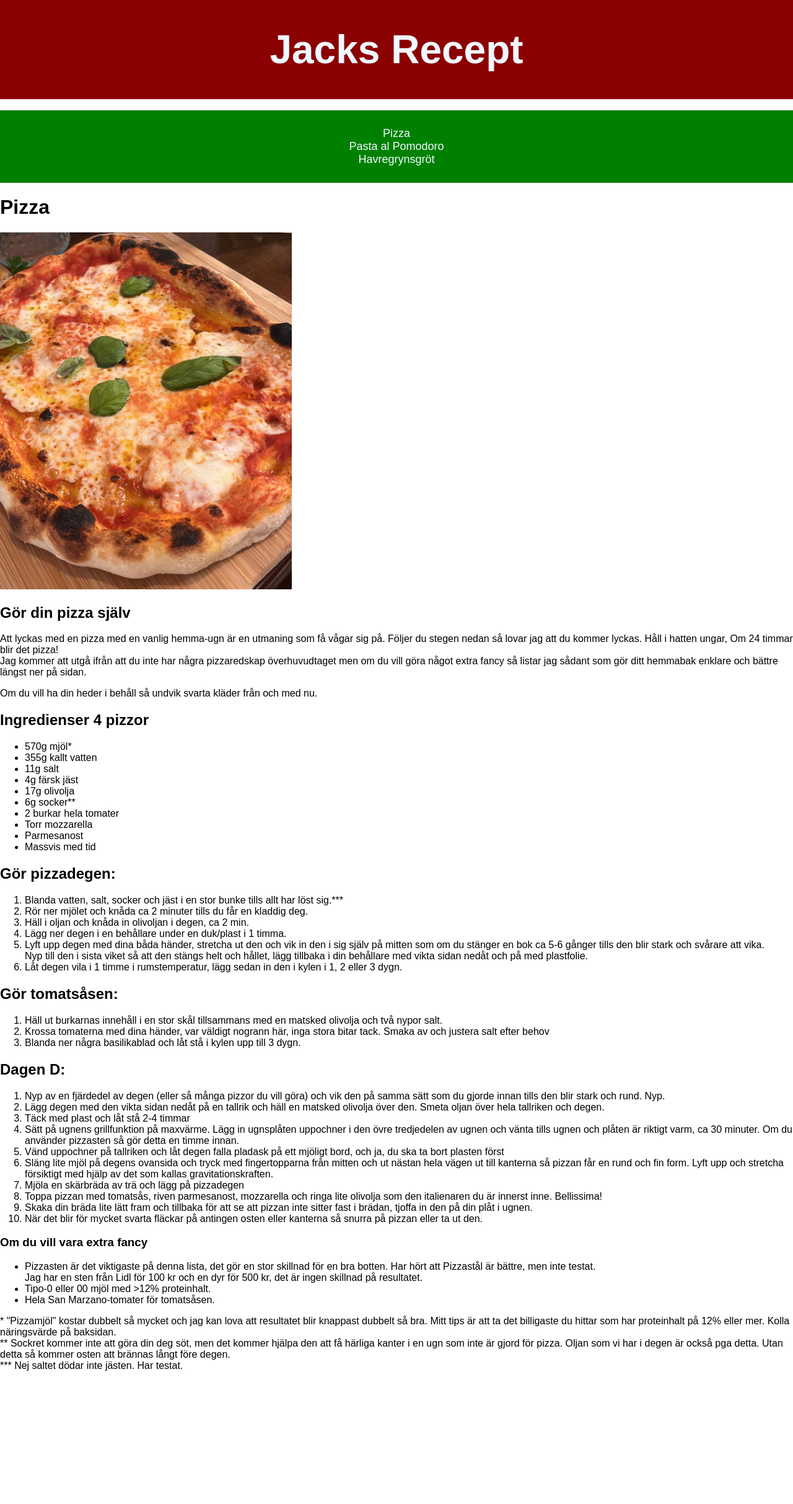
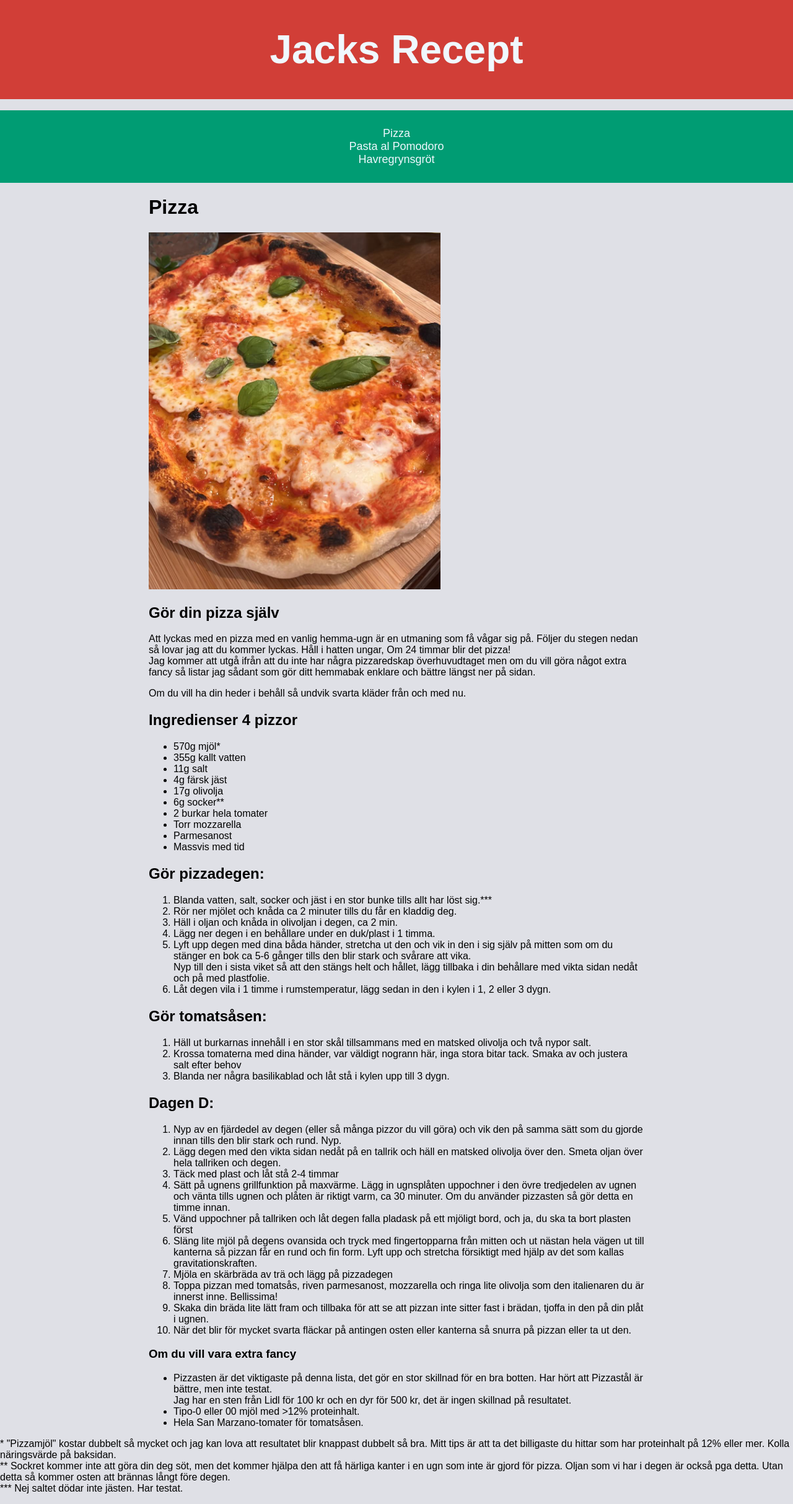
Before and after one commit to Katzler/jacks-recipes, a plain HTML site: page recipes/pizza.html in a window 1280 px wide. Shown: the whole page at 62% size. Before the commit the page ends 2229 px from the top, so only its background shows below. Drawn offline with Linux system fonts and the light colour scheme.

Commit message:
Make divs and center content

```diff
--- a/css/styles.css
+++ b/css/styles.css
@@ -1,14 +1,27 @@
+
+
 body {
+    background-color:#DFE0E6;
     font-family: sans-serif;
-    margin: 0;
-    padding: 0;
+    margin: 0em;
+    padding: 0em;
 }
+
+.headerSection {
+    margin: 0 auto;
+    max-width: 800px;
+
+}
+
+.todoSection {
+    margin: 0 auto;
+    max-width: 800px;
+  }
 
 header {
     display: flex;
     justify-content: center;
-    text-align: center;
-    background-color:darkred;
+    background-color:#D13E37;
     color: white;
     font-size: 32px;
     font-weight: lighter;
@@ -24,7 +37,7 @@ header a {
     color: white;
     text-align: center;
     padding: 1.5em;
-    background-color: green;
+    background-color:#009C73;
     color: white;
     font-size: 18px;
 }
@@ -35,7 +48,7 @@ header a {
 
 .allRecipes a:hover {
     font-size: 25px;
-    color: black;
+    color: #FCBF0D;
 }
 
 footer {
@@ -44,6 +57,6 @@ footer {
     position: absolute;
     bottom: 0;
     width: 100%;
-    background-color: orange;
+    background-color: #FCBF0D;
     font-size: 10px;
 }
--- a/recipes/pizza.html
+++ b/recipes/pizza.html
@@ -16,14 +16,18 @@
         <li><a href="../recipes/pastaalpomodoro.html" alt="Link to Pasta Pomodoro">Pasta al Pomodoro</a></li>
         <li><a href="../recipes/grot.html" alt="Länk till Haveregrynsgröt">Havregrynsgröt</a></li>
     </ul>
+        <div class="headerSection">
     <h1>Pizza</h1>
     <img src="../images/pizza.png" alt="En rykande pizza som ser helt fantastisk ut.">
+
     <h2>Gör din pizza själv</h2>
     <p>Att lyckas med en pizza med en vanlig hemma-ugn är en utmaning som få vågar sig på. Följer du stegen nedan så lovar jag att du kommer lyckas. Håll i hatten ungar,  Om 24 timmar blir det pizza!
     <br> Jag kommer att utgå ifrån att du inte har några pizzaredskap överhuvudtaget men om du vill göra något extra fancy så listar jag sådant som gör ditt hemmabak enklare och bättre längst ner på sidan.</p>
     <p>Om du vill ha din heder i behåll så undvik svarta kläder från och med nu.</p>
+    </div>
+    <div class="todoSection">
     <h2>Ingredienser 4 pizzor</h2>
-    <p><ul>
+    <ul>
         <li>570g mjöl*</li>
         <li>355g kallt vatten</li>
         <li>11g salt</li>
@@ -34,9 +38,8 @@
         <li>Torr mozzarella</li>
         <li>Parmesanost</li>
         <li>Massvis med tid</li>
-    </ul></p>
+    </ul>
     <h2>Gör pizzadegen:</h2>
-    <p>
         <ol>
             <li>Blanda vatten, salt, socker och jäst i en stor bunke tills allt har löst sig.***</li>
             <li>Rör ner mjölet och knåda ca 2 minuter tills du får en kladdig deg.</li>
@@ -51,9 +54,7 @@
             <li>Krossa tomaterna med dina händer, var väldigt nogrann här, inga stora bitar tack. Smaka av och justera salt efter behov</li>
             <li>Blanda ner några basilikablad och låt stå i kylen upp till 3 dygn.</li>
         </ol>
-    </p>
     <h2>Dagen D:</h2>
-    <p>
         <ol>
             <li>Nyp av en fjärdedel av degen (eller så många pizzor du vill göra) och vik den på samma sätt som du gjorde innan tills den blir stark och rund. Nyp. </li>
             <li>Lägg degen med den vikta sidan nedåt på en tallrik och häll en matsked olivolja över den. Smeta oljan över hela tallriken och degen.</li>
@@ -66,17 +67,14 @@
             <li>Skaka din bräda lite lätt fram och tillbaka för att se att pizzan inte sitter fast i brädan, tjoffa in den på din plåt i ugnen.</li>
             <li>När det blir för mycket svarta fläckar på antingen osten eller kanterna så snurra på pizzan eller ta ut den.</li>
         </ol>
-    </p>
-    <p>
         <h3>Om du vill vara extra fancy</h3>
-        <p>
             <ul>
                 <li>Pizzasten är det viktigaste på denna lista, det gör en stor skillnad för en bra botten. Har hört att Pizzastål är bättre, men inte testat. <br>
                      Jag har en sten från Lidl för 100 kr och en dyr för 500 kr, det är ingen skillnad på resultatet.</testat></li>
                 <li>Tipo-0 eller 00 mjöl med >12% proteinhalt.</li>
                 <li>Hela San Marzano-tomater för tomatsåsen.</li>
             </ul>
-        </p>
+    </div>
         * "Pizzamjöl" kostar  dubbelt så mycket och jag kan lova att resultatet blir knappast dubbelt så bra. Mitt tips är att ta det billigaste du hittar som har proteinhalt på 12% eller mer. Kolla näringsvärde på baksidan.
         <br>
         ** Sockret kommer inte att göra din deg söt, men det kommer hjälpa den att få härliga kanter i en ugn som inte är gjord för pizza.
```
